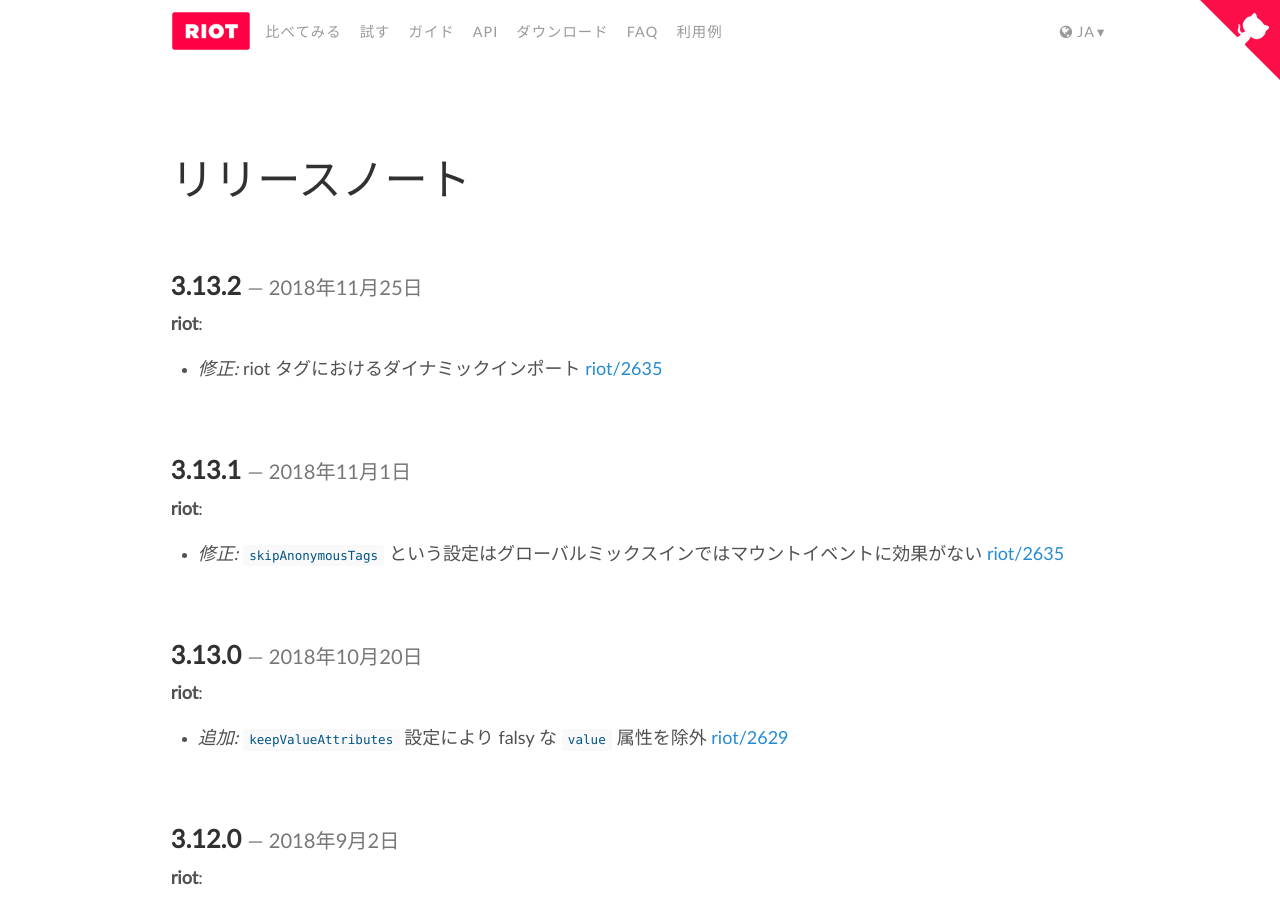
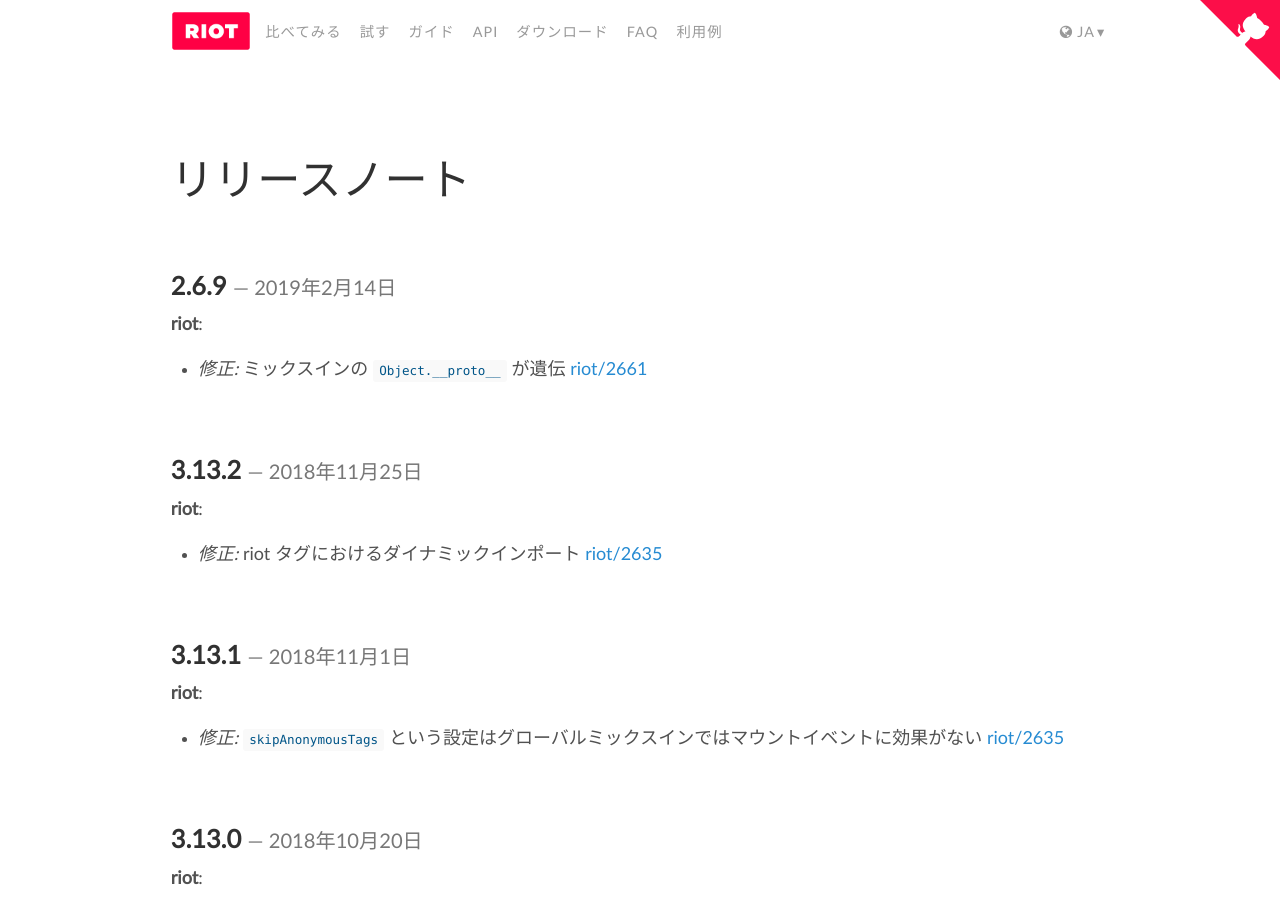
Before and after one commit to riot/riot.github.io, a Jekyll site: the page built from ja/release-notes.md, in a window 1280 px wide and 900 px high. Built offline with Jekyll 4.4.1, drawn with Linux system fonts in a browser that asks for light colours; nearby versions of some CDN libraries; emoji names are drawn with the system emoji font.

Commit message:
added: release note of ja

```diff
--- a/ja/release-notes.md
+++ b/ja/release-notes.md
@@ -5,6 +5,12 @@
 ---
 
 # {{ page.title }}
+
+## 2.6.9 *2019年2月14日*
+
+__riot__:
+  - _修正:_ ミックスインの `Object.__proto__` が遺伝 [riot/2661](https://github.com/riot/riot/pull/2661)
+
 
 ## 3.13.2 *2018年11月25日*
 
```
